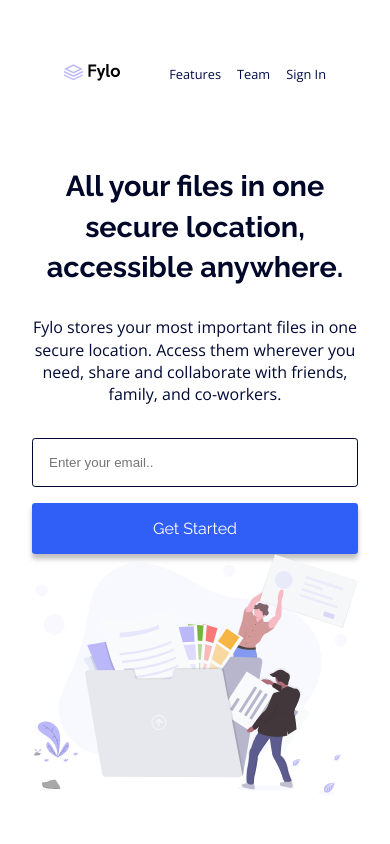
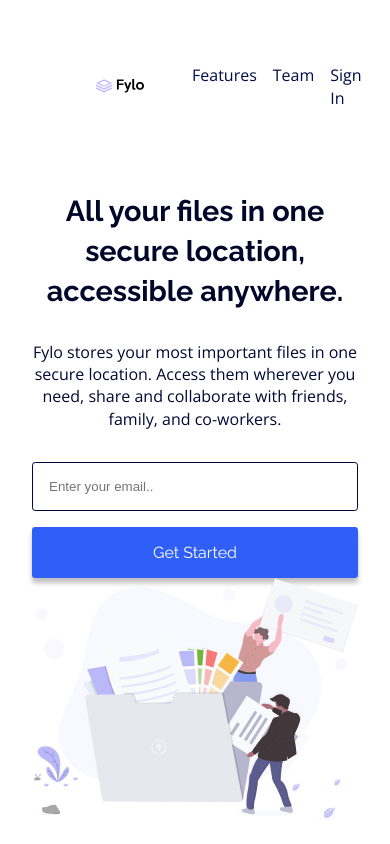
Before and after one commit to Horpsyjay/Jay_Fylo, a plain HTML site: page index.html in a window 390 px wide. Shown: the top 844 px of the page. Drawn offline with nearby package versions, Linux system fonts and the light colour scheme.

Commit message:
improved m screen

```diff
--- a/styles.css
+++ b/styles.css
@@ -346,17 +346,18 @@ border: 1px solid var(--error);
 
     .nav{
         padding: 4rem;
-        gap: 2rem;
+        gap: 3rem;
     }
 
     .navlink{
         gap: 1rem;
-        font-size: 0.8rem;
-
+        width: max-content;
     }
 
     #nav-logo{
-        max-width: 3.5rem;
+        padding-left: 1rem;
+        max-width: 4rem;
+        margin-left: 1rem;
     }
 
     .intro{
@@ -386,6 +387,7 @@ border: 1px solid var(--error);
 
         .quote{
             margin-bottom: 3rem;
+            justify-content: center;
         }
 
     .low_band{
@@ -401,9 +403,9 @@ border: 1px solid var(--error);
         margin-top: 2rem;
     }
 
-    .infield_2 input{
+    .infield_2 input, #btn2{
         flex-direction: column;
-        width: 100%;
+        width: max-content;
    }
 
    .footer_con{
```
